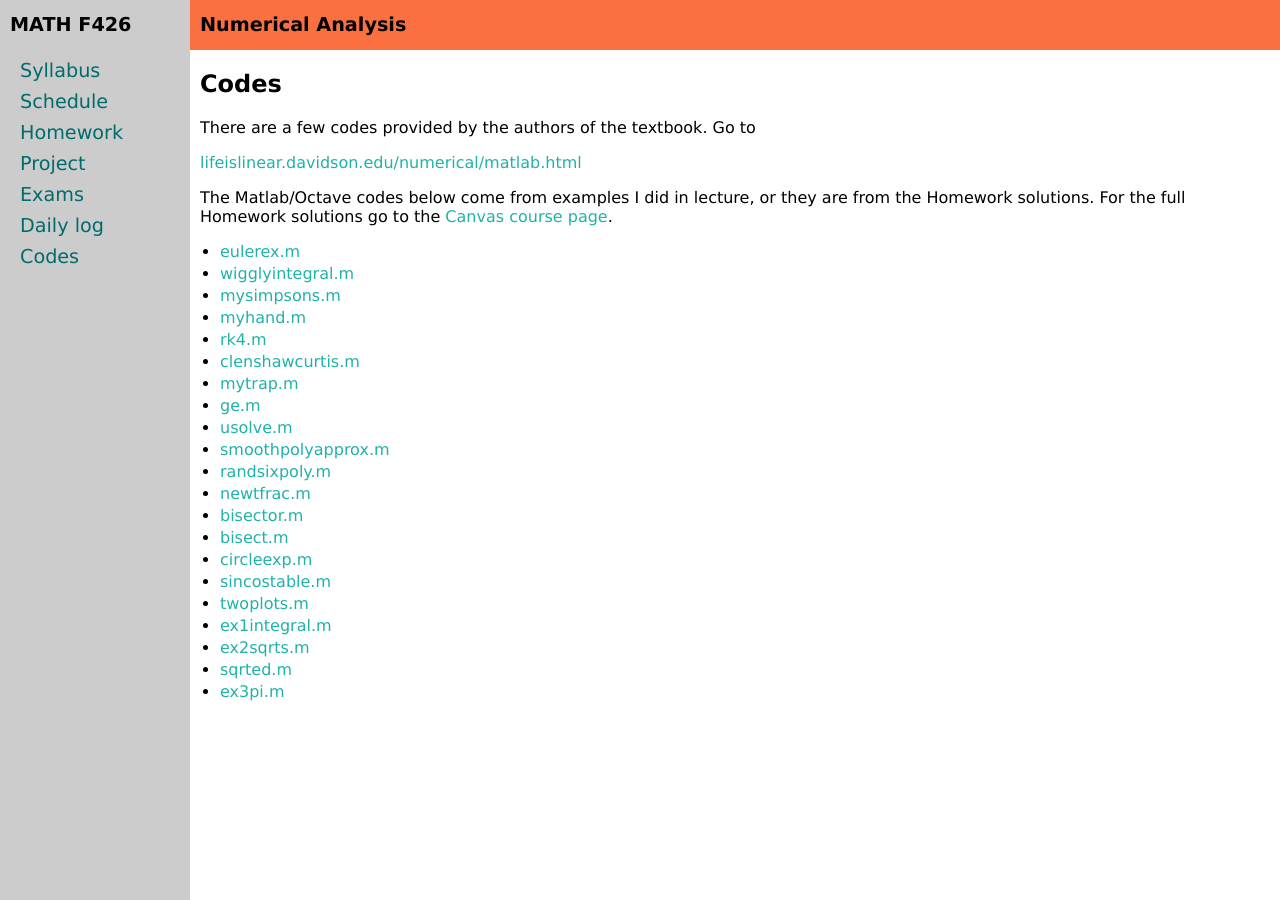
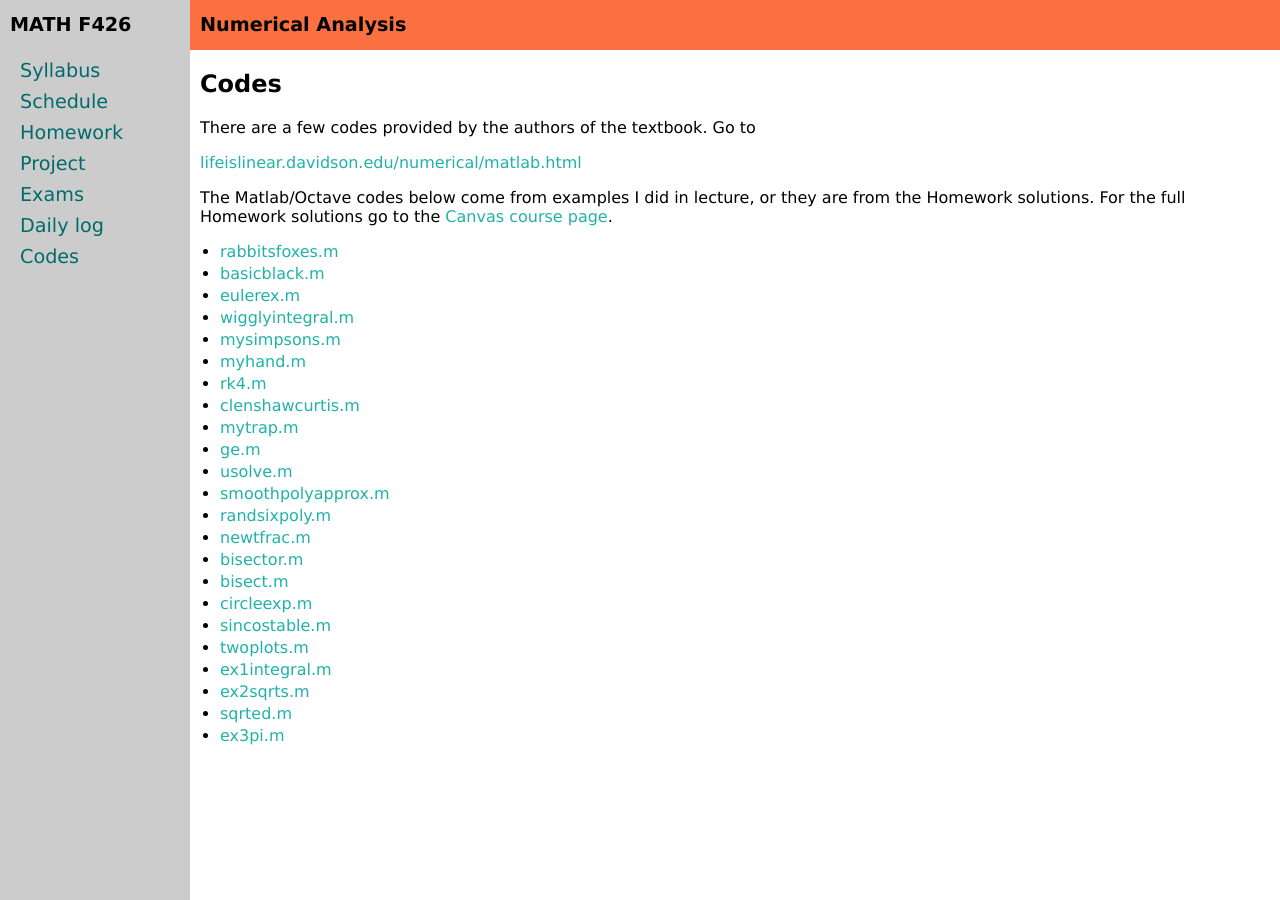
Before and after one commit to bueler/numerical, a Jekyll site: the page built from codes.md, in a window 1280 px wide. Built offline with Jekyll 4.4.1, drawn with Linux system fonts in a browser that asks for light colours.

Commit message:
post codes for tomorrow

```diff
--- a/codes.md
+++ b/codes.md
@@ -15,6 +15,8 @@ The Matlab/Octave codes below come from examples I did in lecture, or they are f
   * [.m](assets/codes/.m)
 -->
 
+  * [rabbitsfoxes.m](assets/codes/rabbitsfoxes.m)
+  * [basicblack.m](assets/codes/basicblack.m)
   * [eulerex.m](assets/codes/eulerex.m)
   * [wigglyintegral.m](assets/codes/wigglyintegral.m)
   * [mysimpsons.m](assets/codes/mysimpsons.m)
```
Also changed, not shown: 2 other files.
